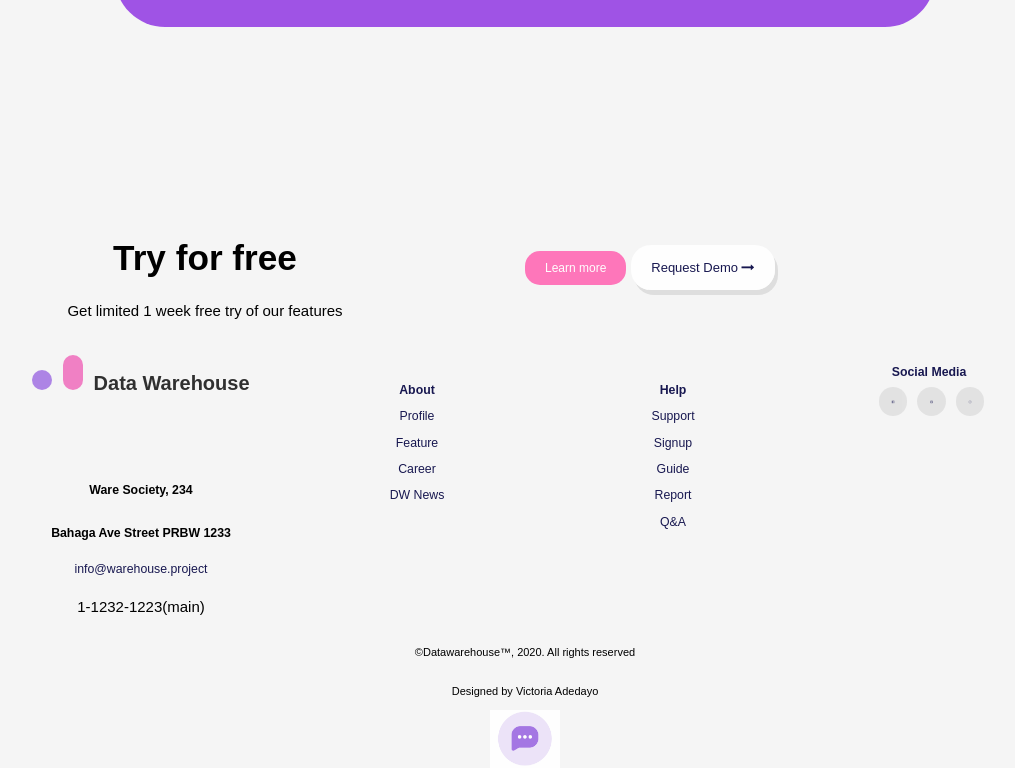
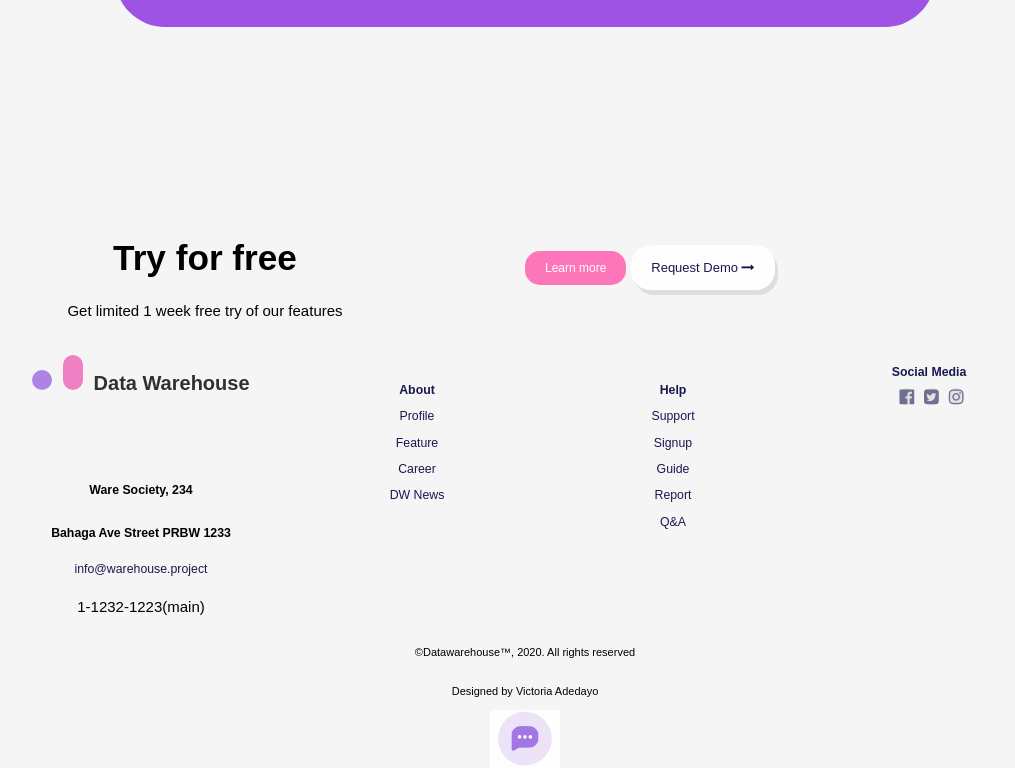
Before and after one commit to VictoriaAde/Data-Warehouse, a plain HTML site: page index.html in a window 1280 px wide. Shown: the part 2850-3618 px from the top of the page, without its empty margins (115-1130 px from the left). Drawn offline with Linux system fonts and the light colour scheme.

Commit message:
changed the font size of the social media icon in footer

```diff
--- a/style.css
+++ b/style.css
@@ -337,10 +337,9 @@ li {
 }
 
 .icon-so .fa {
-    font-size: 3px;
+    font-size: 1.4em;
     border-radius: 100px;
     background: #d3d3d3;
-    padding: 13px;
     opacity: 0.6;
     margin-left: 5px;
 }
```
